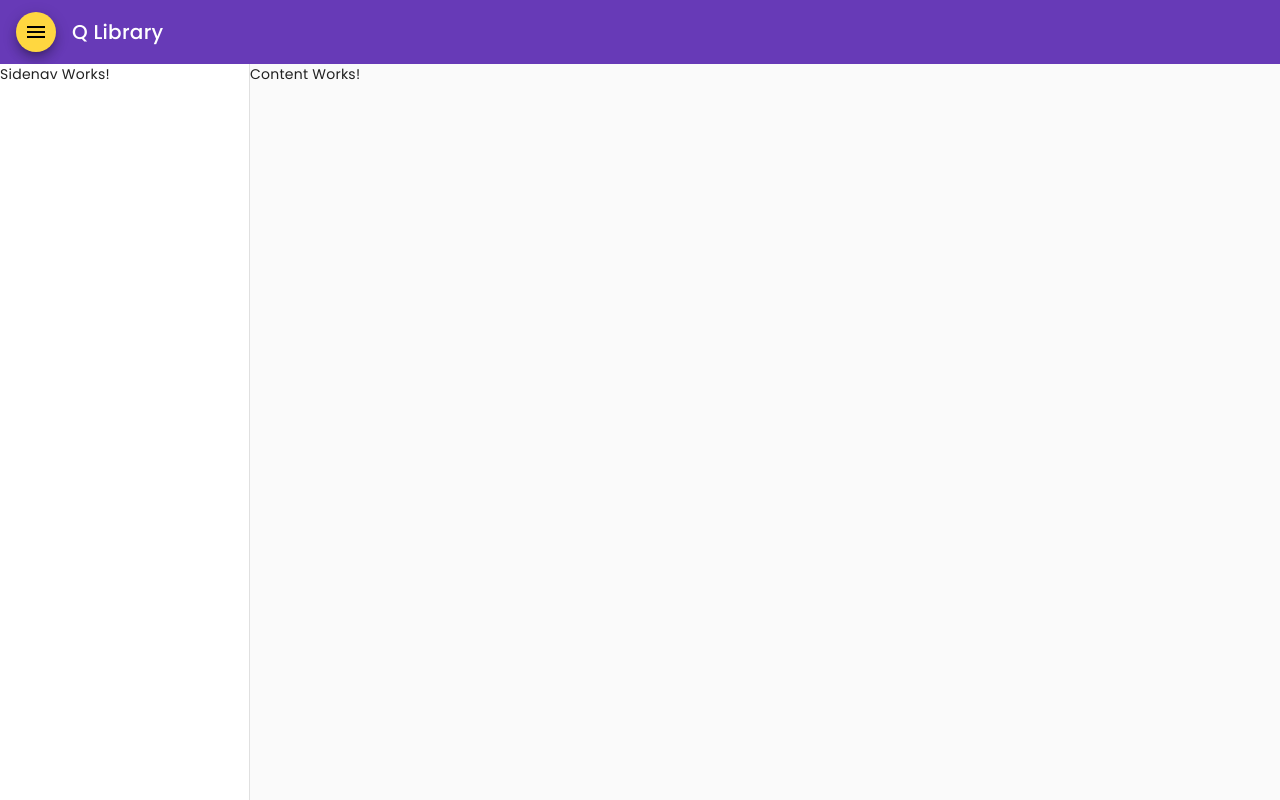
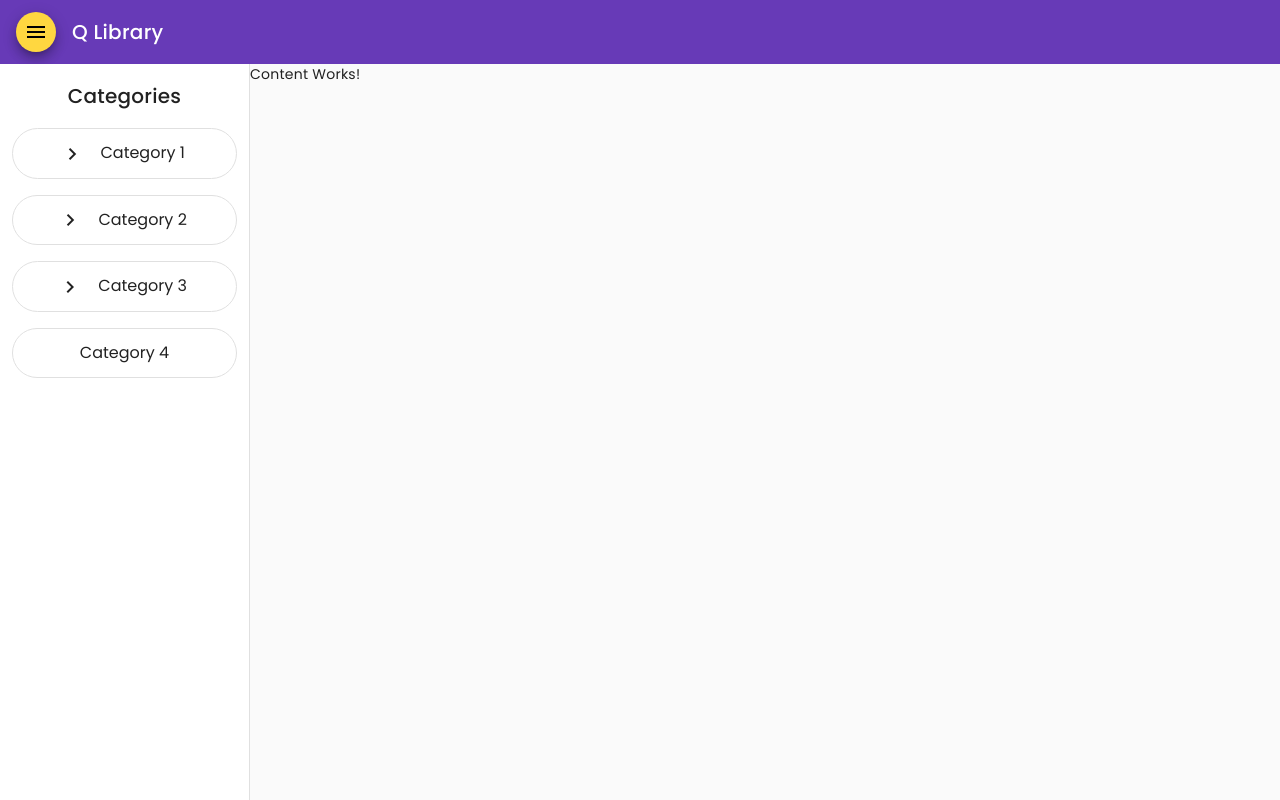
Before and after one commit to xMetU/q-library, an Angular app: page / in a window 1280 px wide. Both pictures are taken after a click on the button "menu". Built offline with nearby package versions, Linux system fonts and the light colour scheme.

Commit message:
add interface, service, and component

```diff
--- /dev/null
+++ b/src/app/category/components/category-list/category-list.component.css
@@ -0,0 +1,22 @@
+h2 {
+    text-align: center;
+    margin-top: 16px;
+    margin-bottom: 0px;
+}
+
+mat-button-toggle.mat-button-toggle {
+    width: 100%;
+    box-sizing: border-box;
+    border-radius: 32px;
+    margin: 16px 12px 0px;
+    padding-right: 16px;
+
+    &.leaf-node {
+        padding-left: 16px;
+    }
+
+    ::ng-deep span.mat-button-toggle-label-content {
+        float: left;
+        padding: 0;
+    }
+}
--- /dev/null
+++ b/src/app/category/components/category-list/category-list.component.html
@@ -0,0 +1,20 @@
+<h2>Categories</h2>
+<mat-tree [dataSource]="dataSource" [treeControl]="treeControl">
+  <!-- Leaf nodes -->
+  <mat-tree-node *matTreeNodeDef="let node" matTreeNodePadding matTreeNodePaddingIndent="20">
+    <mat-button-toggle class="leaf-node" (click)="toggleSelected(node)" [checked]="isSelected(node)">
+      {{ node.label }}
+    </mat-button-toggle>
+  </mat-tree-node>
+
+  <!-- Expandable nodes -->
+  <mat-tree-node *matTreeNodeDef="let node; when: hasChild" matTreeNodePadding matTreeNodePaddingIndent="20">
+    <mat-button-toggle (click)="toggleSelected(node)" [checked]="isSelected(node)">
+      <button mat-icon-button matTreeNodeToggle [attr.aria-label]="'Toggle ' + node.label">
+        <mat-icon>{{ treeControl.isExpanded(node) ? "expand_more" : "chevron_right" }}</mat-icon>
+      </button>
+
+      {{node.label}}
+    </mat-button-toggle>
+  </mat-tree-node>
+</mat-tree>
--- /dev/null
+++ b/src/app/category/components/category-list/category-list.component.ts
@@ -0,0 +1,96 @@
+import { FlatTreeControl } from '@angular/cdk/tree';
+import { Component, OnDestroy, OnInit } from '@angular/core';
+import { MatButtonModule } from '@angular/material/button';
+import { MatButtonToggleModule } from '@angular/material/button-toggle';
+import { MatIconModule } from '@angular/material/icon';
+import { MatTreeFlatDataSource, MatTreeFlattener, MatTreeModule } from '@angular/material/tree';
+
+import { Subscription } from 'rxjs';
+
+import { Category } from '../../interfaces/category';
+import { CategoryService } from '~/category/services/category.service';
+
+interface TreeNode {
+  id: string;
+  label: string;
+  expandable: boolean;
+  level: number;
+}
+
+class CategoryListTreeControl extends FlatTreeControl<TreeNode> {
+  constructor(
+    onCollapse: (dataNode: TreeNode) => void,
+    onExpand: (dataNode: TreeNode) => void,
+    isExpanded: (dataNode: TreeNode) => boolean,
+  ) {
+    super((node) => node.level, (node) => node.expandable);
+    this.collapse = (node) => {
+      onCollapse(node);
+      super.collapse(node);
+    };
+    this.expand = (node) => {
+      onExpand(node);
+      super.expand(node);
+    };
+    this.isExpanded = isExpanded;
+    this.toggle = (node) => {
+      this.isExpanded(node) ? this.collapse(node) : this.expand(node);
+      super.toggle(node);
+    };
+  }
+}
+
+@Component({
+  selector: 'app-category-list',
+  standalone: true,
+  imports: [
+    MatButtonModule,
+    MatButtonToggleModule,
+    MatIconModule,
+    MatTreeModule,
+  ],
+  templateUrl: './category-list.component.html',
+  styleUrl: './category-list.component.css',
+})
+export class CategoryListComponent implements OnDestroy, OnInit {
+  expanded: string[] = [];
+  selected: string[] = [];
+
+  private categoriesSub!: Subscription;
+
+  treeControl = new CategoryListTreeControl(
+    (node) => this.expanded = this.expanded.filter((s) => s != node.id),
+    (node) => this.expanded = [...this.expanded, node.id],
+    (node) => this.expanded.includes(node.id),
+  );
+  treeFlattener = new MatTreeFlattener(
+    (node: Category, level: number): TreeNode => ({ ...node, level, expandable: node.children.length > 0 }),
+    (node) => node.level,
+    (node) => node.expandable,
+    (node) => node.children,
+  );
+  dataSource = new MatTreeFlatDataSource(this.treeControl, this.treeFlattener);
+
+  constructor(private categoryService: CategoryService) { }
+
+  ngOnInit() {
+    this.categoriesSub = this.categoryService.getCategories()
+      .subscribe((categories) => this.dataSource.data = categories);
+  }
+
+  ngOnDestroy() {
+    this.categoriesSub.unsubscribe();
+  }
+
+  hasChild(_: number, node: TreeNode): boolean {
+    return node.expandable;
+  }
+
+  isSelected(node: TreeNode): boolean {
+    return this.selected.includes(node.id);
+  }
+
+  toggleSelected(node: TreeNode) {
+    this.selected = this.isSelected(node) ? this.selected.filter((s) => s != node.id) : [...this.selected, node.id];
+  }
+}
--- /dev/null
+++ b/src/app/category/interfaces/category.ts
@@ -0,0 +1,5 @@
+export interface Category {
+  id: string;
+  label: string;
+  children: Category[];
+}
--- /dev/null
+++ b/src/app/category/services/category.service.ts
@@ -0,0 +1,109 @@
+import { Injectable } from '@angular/core';
+
+import { Observable, of } from 'rxjs';
+
+import { Category } from '../interfaces/category';
+
+const MOCK_CATEGORIES: Category[] = [
+  {
+    id: '1',
+    label: 'Category 1',
+    children: [
+      {
+        id: '1.1',
+        label: 'Subcategory 1.1',
+        children: [
+          {
+            id: '1.1.1',
+            label: 'Sub-subcategory 1.1.1',
+            children: [],
+          },
+          {
+            id: '1.1.2',
+            label: 'Sub-subcategory 1.1.2',
+            children: [],
+          },
+          {
+            id: '1.1.3',
+            label: 'Sub-subcategory 1.1.3',
+            children: [],
+          },
+        ],
+      },
+      {
+        id: '1.2',
+        label: 'Subcategory 1.2',
+        children: [],
+      },
+      {
+        id: '1.3',
+        label: 'Subcategory 1.3',
+        children: [],
+      },
+    ],
+  },
+  {
+    id: '2',
+    label: 'Category 2',
+    children: [
+      {
+        id: '2.1',
+        label: 'Subcategory 2.1',
+        children: [
+          {
+            id: '2.1.1',
+            label: 'Sub-subcategory 2.1.1',
+            children: [],
+          },
+        ],
+      },
+    ],
+  },
+  {
+    id: '3',
+    label: 'Category 3',
+    children: [
+      {
+        id: '3.1',
+        label: 'Subcategory 3.1',
+        children: [],
+      },
+      {
+        id: '3.2',
+        label: 'Subcategory 3.2',
+        children: [],
+      },
+      {
+        id: '3.3',
+        label: 'Subcategory 3.3',
+        children: [],
+      },
+      {
+        id: '3.4',
+        label: 'Subcategory 3.4',
+        children: [],
+      },
+      {
+        id: '3.5',
+        label: 'Subcategory 3.5',
+        children: [],
+      },
+    ],
+  },
+  {
+    id: '4',
+    label: 'Category 4',
+    children: [],
+  },
+];
+
+@Injectable({
+  providedIn: 'root',
+})
+export class CategoryService {
+  constructor() { }
+
+  getCategories(): Observable<Category[]> {
+    return of(MOCK_CATEGORIES);
+  }
+}
--- a/src/app/core/components/root/root.component.html
+++ b/src/app/core/components/root/root.component.html
@@ -2,7 +2,7 @@
 
 <mat-sidenav-container>
   <mat-sidenav mode="side" #sidenav>
-    <p>Sidenav Works!</p>
+    <app-category-list></app-category-list>
   </mat-sidenav>
 
   <mat-sidenav-content>
--- a/src/app/core/components/root/root.component.ts
+++ b/src/app/core/components/root/root.component.ts
@@ -4,11 +4,13 @@ import { MatSidenav, MatSidenavModule } from '@angular/material/sidenav';
 import { SidenavService } from '../../services/sidenav.service';
 import { ContentComponent } from '../content/content.component';
 import { ToolbarComponent } from '../toolbar/toolbar.component';
+import { CategoryListComponent } from '~/category/components/category-list/category-list.component';
 
 @Component({
   selector: 'app-root',
   standalone: true,
   imports: [
+    CategoryListComponent,
     ContentComponent,
     MatSidenavModule,
     ToolbarComponent,
```
Also changed, not shown: 2 other files (tests, documents, lock files or other folders).
